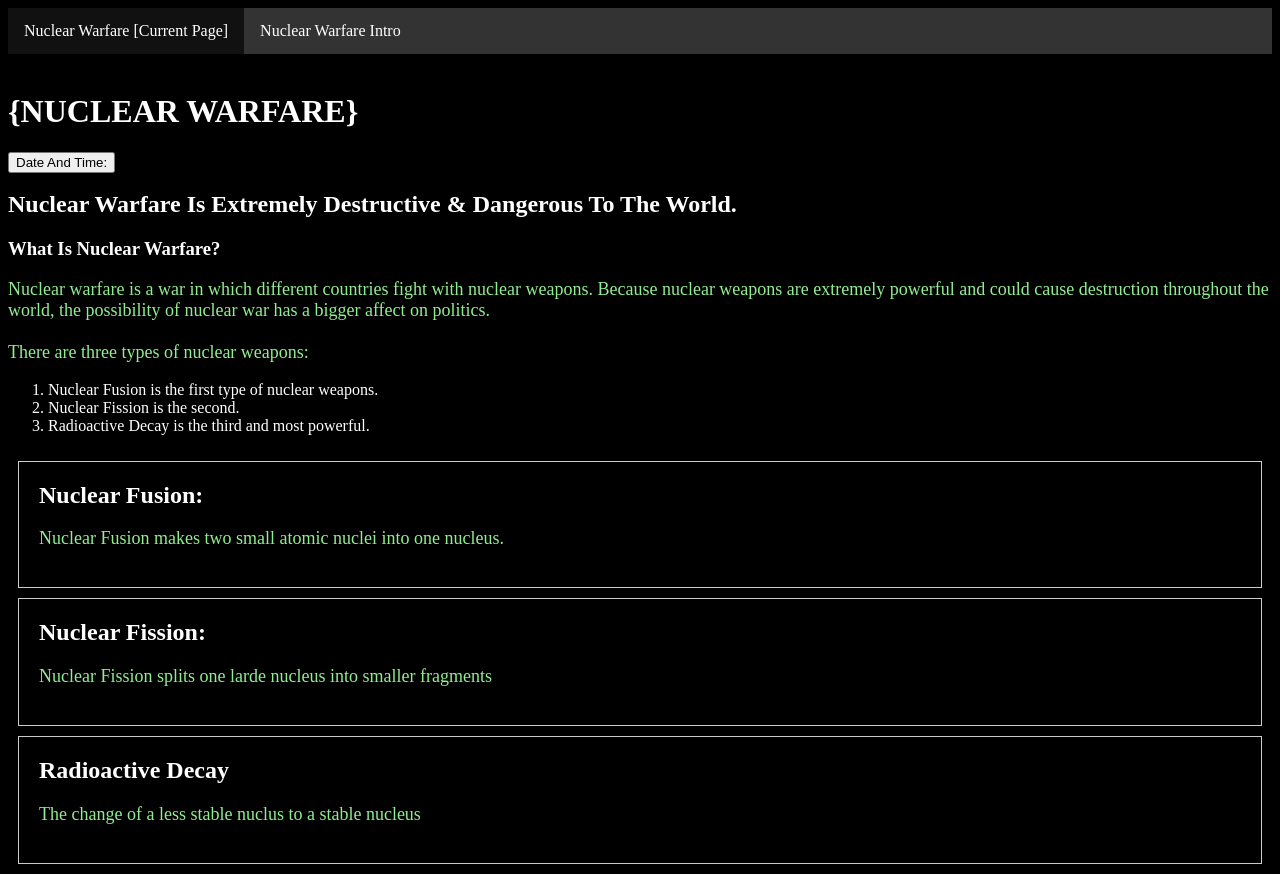
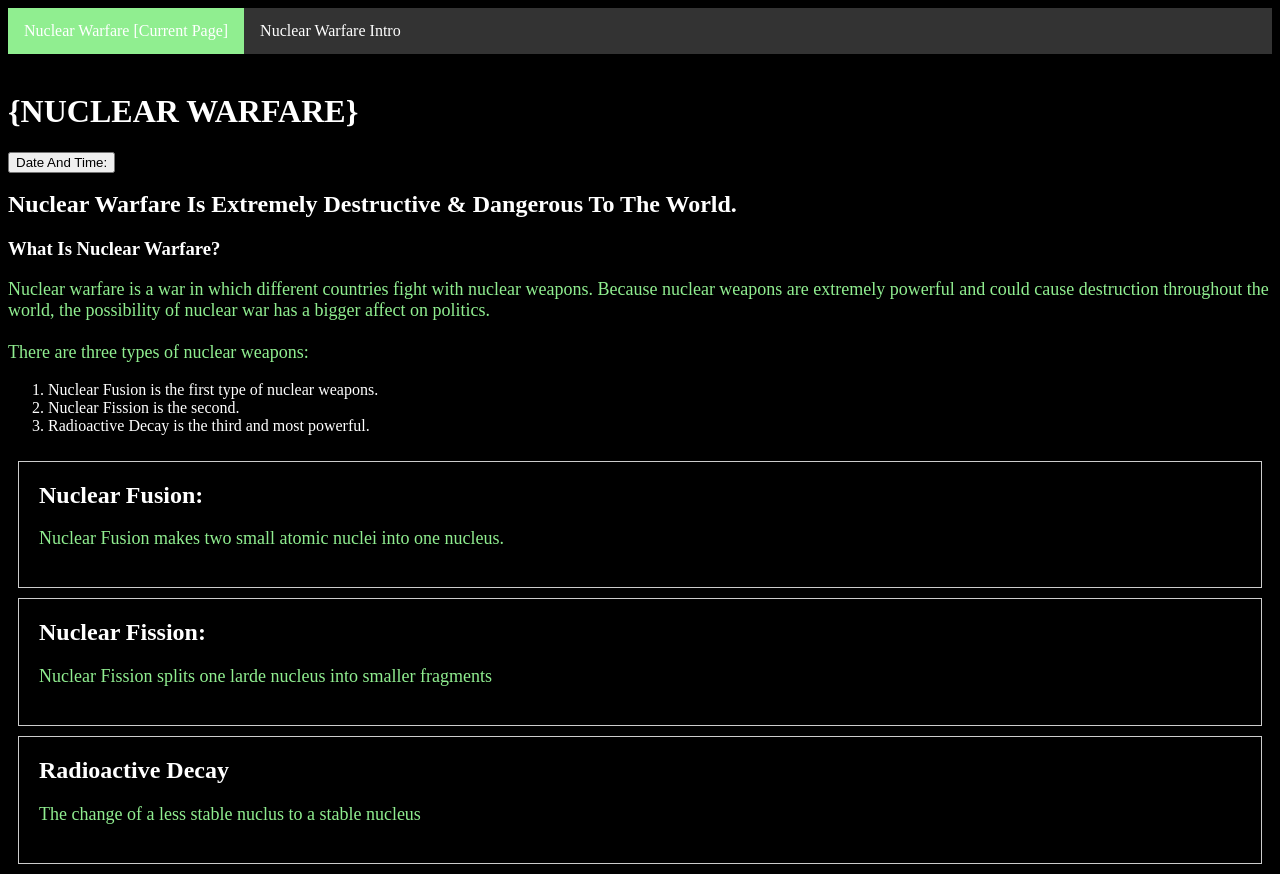
Before and after one commit to ITTIMEFORBED/Nuclear-Warfare, a plain HTML site: page index.html in a window 1280 px wide. In both pictures the pointer is over the link 126 px from the left and 31 px from the top of the page. Drawn offline with Linux system fonts and the light colour scheme.

Commit message:
Update MyHealthProblems.css
Changelog 17.01.03

Fixed Navigation Bar

```diff
--- a/MyHealthProblems.css
+++ b/MyHealthProblems.css
@@ -127,7 +127,7 @@ li a {
 
 /* Change the link color to #111 (black) on hover */
 li a:hover {
-  background-color: #111;
+  background-color: lightgreen;
 }
 .active {
   background-color: #04AA6D;
```
